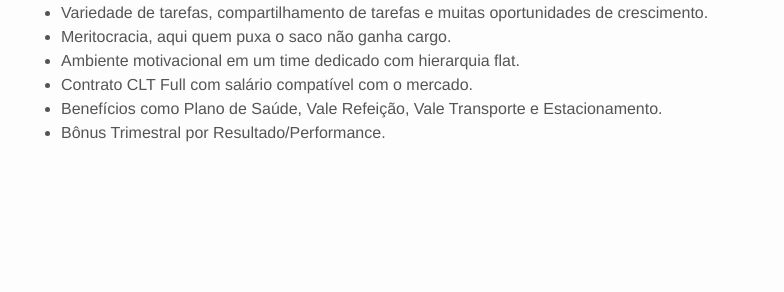
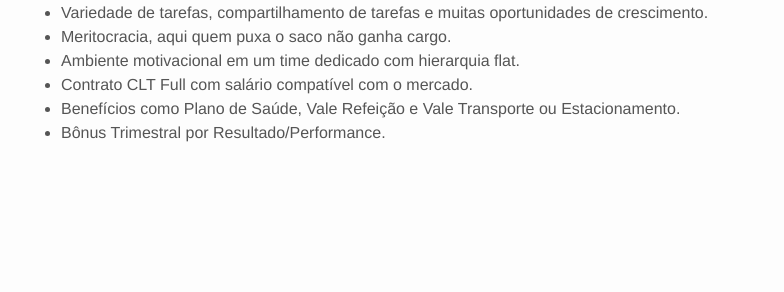
Before and after one commit to natuelabs/jobs, a Jekyll site: the page built from _posts/2015-07-19-analista-de-qualidade-jr.md, in a window 1280 px wide. Shown: the part 1012-1304 px from the top of the page, without its empty margins (239-1023 px from the left). Built offline with Jekyll 4.4.1, drawn with Linux system fonts in a browser that asks for light colours.

Commit message:
Fix wrong benefits

```diff
--- a/_posts/2015-07-19-analista-de-qualidade-jr.md
+++ b/_posts/2015-07-19-analista-de-qualidade-jr.md
@@ -38,5 +38,5 @@ Através de nosso site, ajudamos milhares de pessoas a melhorarem sua alimentaç
 - Meritocracia, aqui quem puxa o saco não ganha cargo.
 - Ambiente motivacional em um time dedicado com hierarquia flat.
 - Contrato CLT Full com salário compatível com o mercado.
-- Benefícios como Plano de Saúde, Vale Refeição, Vale Transporte e Estacionamento.
+- Benefícios como Plano de Saúde, Vale Refeição e Vale Transporte ou Estacionamento.
 - Bônus Trimestral por Resultado/Performance.
```
Also changed, not shown: _posts/2015-07-20-desenvolvedor-backend.md (+1 -1 lines).
